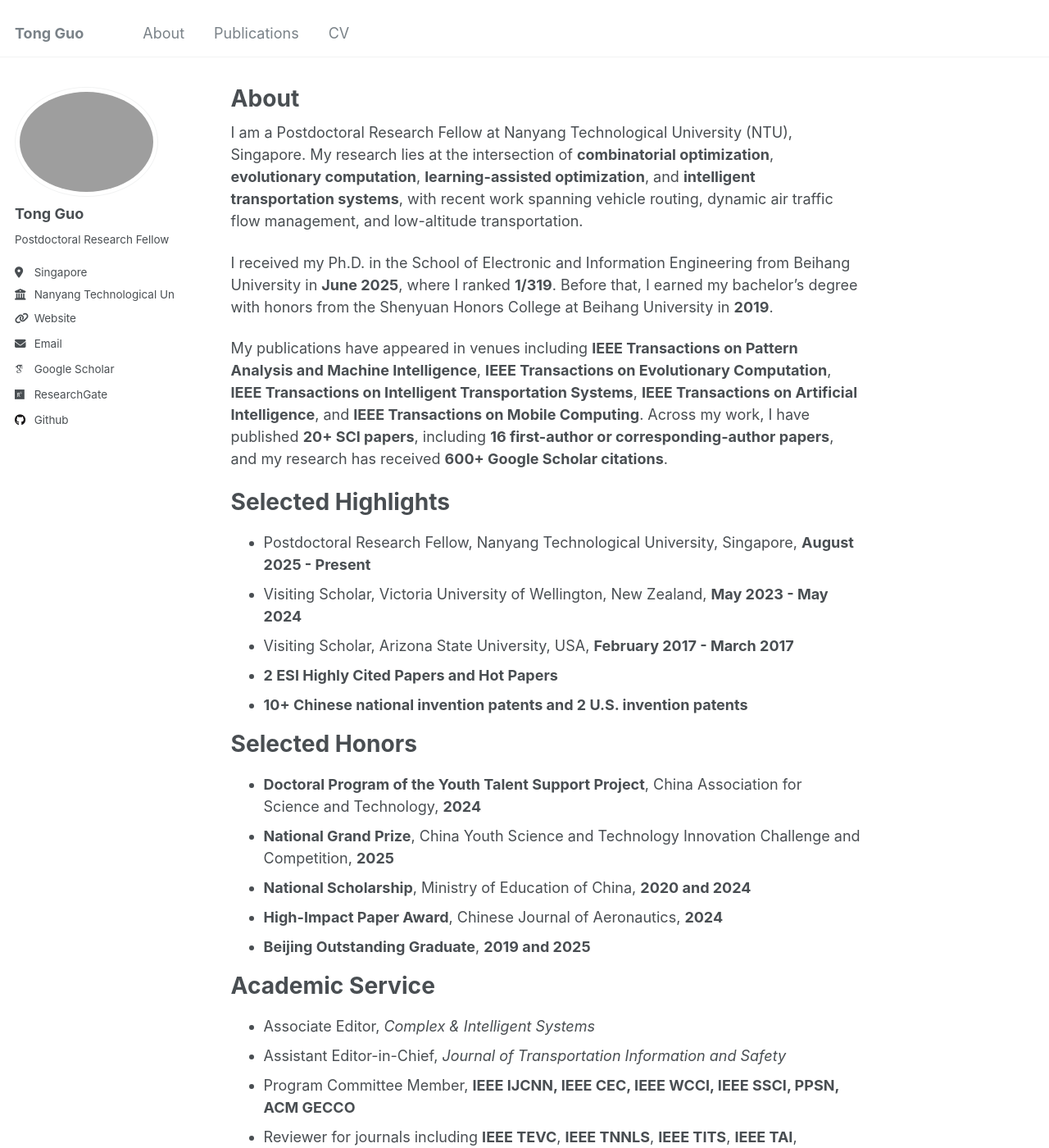
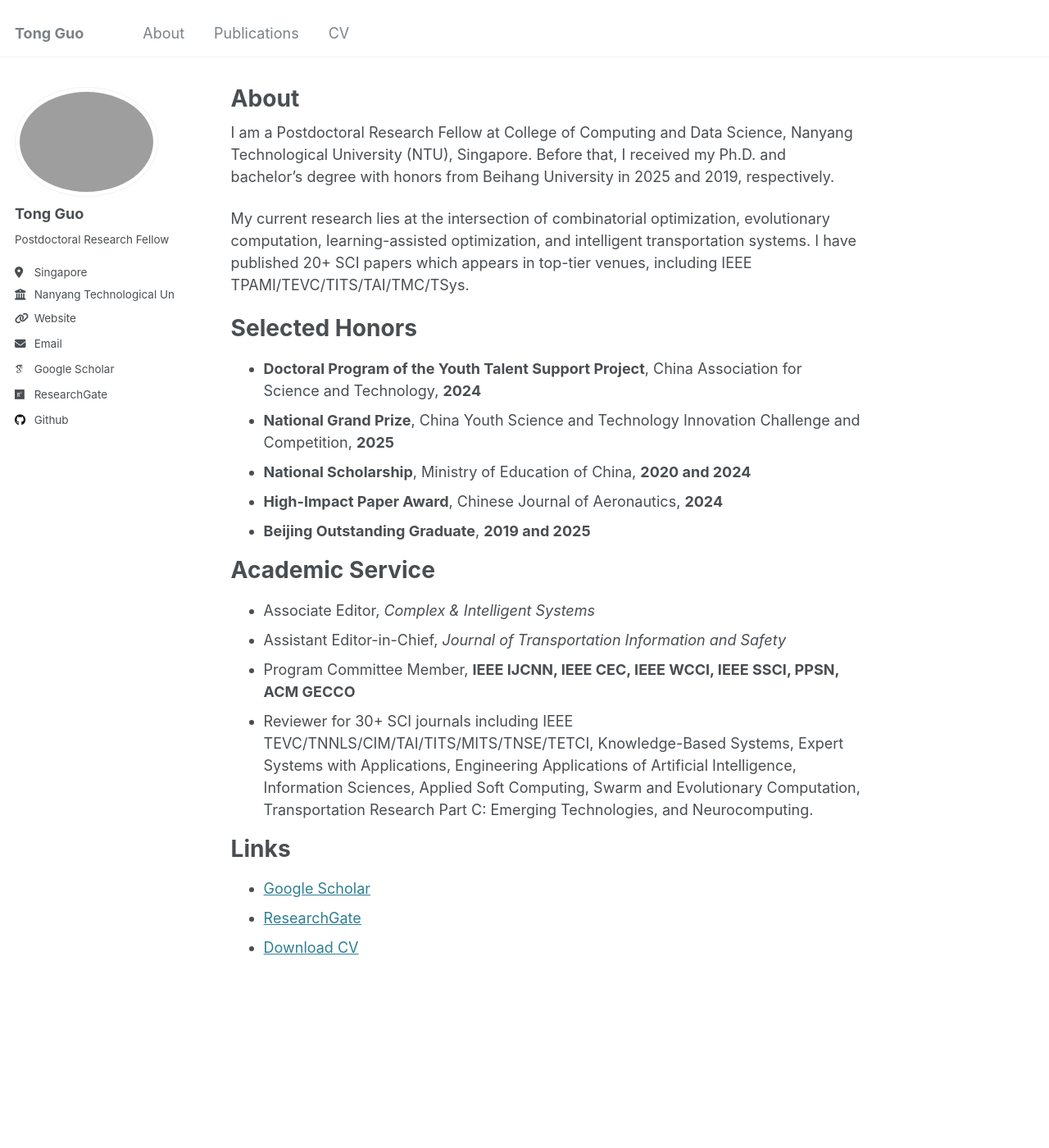
Before and after one commit to buaaguotong/buaaguotong.github.io, a Jekyll site: the page built from _pages/about.md, in a window 1280 px wide and 1400 px high. Shown: the whole window at 82% size. Built offline with Jekyll 4.4.1, drawn with Linux system fonts in a browser that asks for light colours; some web fonts are replaced; some of the changed text lies outside the part shown.

Commit message:
modified
Signed-off-by: buaaguotong <41051936+buaaguotong@users.noreply.github.com>

```diff
--- a/_pages/about.md
+++ b/_pages/about.md
@@ -6,19 +6,10 @@ redirect_from:
   - /about/
   - /about.html
 ---
-I am a Postdoctoral Research Fellow at Nanyang Technological University (NTU), Singapore. My research lies at the intersection of **combinatorial optimization**, **evolutionary computation**, **learning-assisted optimization**, and **intelligent transportation systems**, with recent work spanning vehicle routing, dynamic air traffic flow management, and low-altitude transportation.
+I am a Postdoctoral Research Fellow at College of Computing and Data Science, Nanyang Technological University (NTU), Singapore. Before that, I received my Ph.D. and bachelor's degree with honors from Beihang University in 2025 and 2019, respectively.
 
-I received my Ph.D. in the School of Electronic and Information Engineering from Beihang University in **June 2025**, where I ranked **1/319**. Before that, I earned my bachelor's degree with honors from the Shenyuan Honors College at Beihang University in **2019**.
+My current research lies at the intersection of combinatorial optimization, evolutionary computation, learning-assisted optimization, and intelligent transportation systems. I have published 20+ SCI papers which appears in top-tier venues, including IEEE TPAMI/TEVC/TITS/TAI/TMC/TSys.
 
-My publications have appeared in venues including **IEEE Transactions on Pattern Analysis and Machine Intelligence**, **IEEE Transactions on Evolutionary Computation**, **IEEE Transactions on Intelligent Transportation Systems**, **IEEE Transactions on Artificial Intelligence**, and **IEEE Transactions on Mobile Computing**. Across my work, I have published **20+ SCI papers**, including **16 first-author or corresponding-author papers**, and my research has received **600+ Google Scholar citations**.
-
-Selected Highlights
-======
-* Postdoctoral Research Fellow, Nanyang Technological University, Singapore, **August 2025 - Present**
-* Visiting Scholar, Victoria University of Wellington, New Zealand, **May 2023 - May 2024**
-* Visiting Scholar, Arizona State University, USA, **February 2017 - March 2017**
-* **2 ESI Highly Cited Papers and Hot Papers**
-* **10+ Chinese national invention patents and 2 U.S. invention patents**
 
 Selected Honors
 ======
@@ -33,7 +24,7 @@ Academic Service
 * Associate Editor, *Complex & Intelligent Systems*
 * Assistant Editor-in-Chief, *Journal of Transportation Information and Safety*
 * Program Committee Member, **IEEE IJCNN, IEEE CEC, IEEE WCCI, IEEE SSCI, PPSN, ACM GECCO**
-* Reviewer for journals including **IEEE TEVC**, **IEEE TNNLS**, **IEEE TITS**, **IEEE TAI**, **Knowledge-Based Systems**, **Expert Systems with Applications**, and **Applied Soft Computing**
+* Reviewer for 30+ SCI journals including IEEE TEVC/TNNLS/CIM/TAI/TITS/MITS/TNSE/TETCI, Knowledge-Based Systems, Expert Systems with Applications,  Engineering Applications of Artificial Intelligence, Information Sciences, Applied Soft Computing, Swarm and Evolutionary Computation, Transportation Research Part C: Emerging Technologies, and Neurocomputing.
 
 Links
 ======
```
